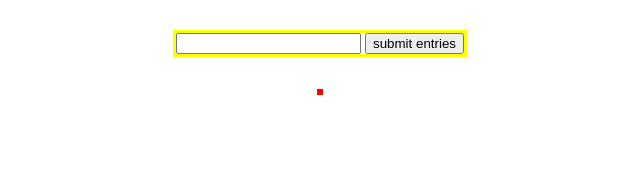
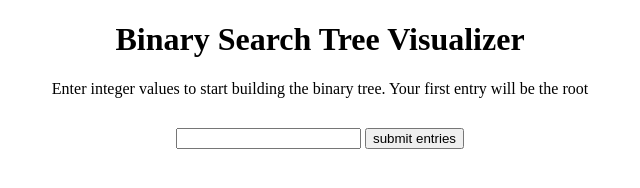
Before and after one commit to sjegede1/binary-search-tree, a plain HTML site: page index.html in a window 1280 px wide. Shown: the whole page, without its empty margins (320-960 px from the left). Drawn offline with Linux system fonts and the light colour scheme.

Commit message:
finished binary tree visualizer

```diff
--- a/index.html
+++ b/index.html
@@ -7,6 +7,10 @@
     <title>Document</title>
   </head>
   <body>
+
+    <h1>Binary Search Tree Visualizer</h1>
+
+    <p>Enter integer values to start building the binary tree. Your first entry will be the root</p>
 
     <form action="" onsubmit="submitEntries()" class="form-entry">
         <input type="text" name="number" id="number-input">
--- a/style.css
+++ b/style.css
@@ -1,7 +1,11 @@
+body {
+    text-align: center;
+}
+
 form.form-entry {
     margin: 30px;
     margin-inline: auto;
-    border: solid yellow;
+    /* border: solid yellow; */
     width: fit-content;
 }
 
@@ -15,8 +19,10 @@ form.form-entry {
 .node-children {
     display: grid;
     border: solid blue;
+    border-width: 0px 1px;
     width: fit-content;
     grid-template-columns: 1fr 1fr;
+    margin: 1px 2em;
 }
 
 .node-name {
@@ -30,6 +36,6 @@ form.form-entry {
 .node-grid {
     margin: 2em;
     margin-inline: auto;
-    border: solid red;
+    /* border: solid red; */
     width: fit-content
 }
```
